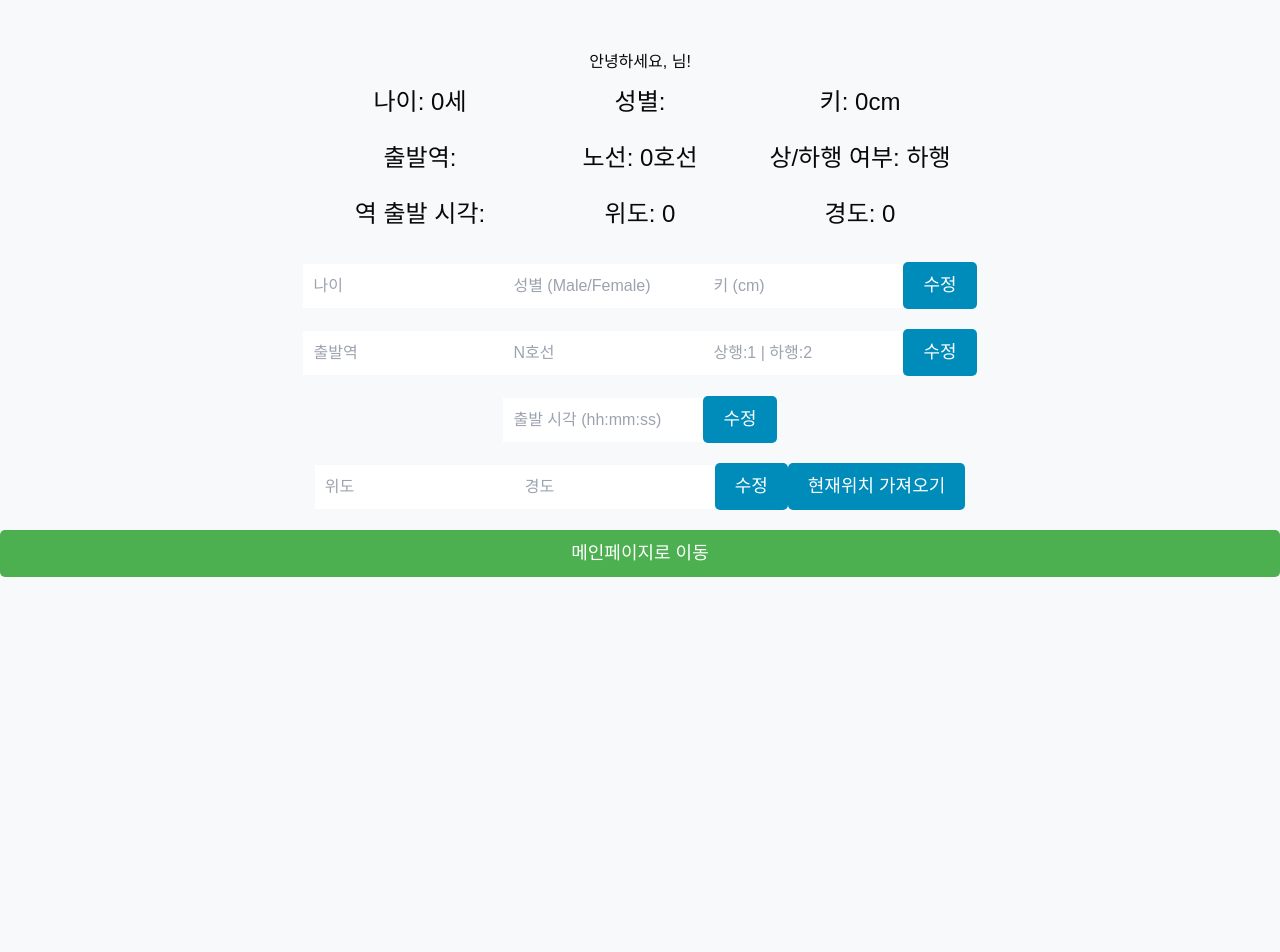
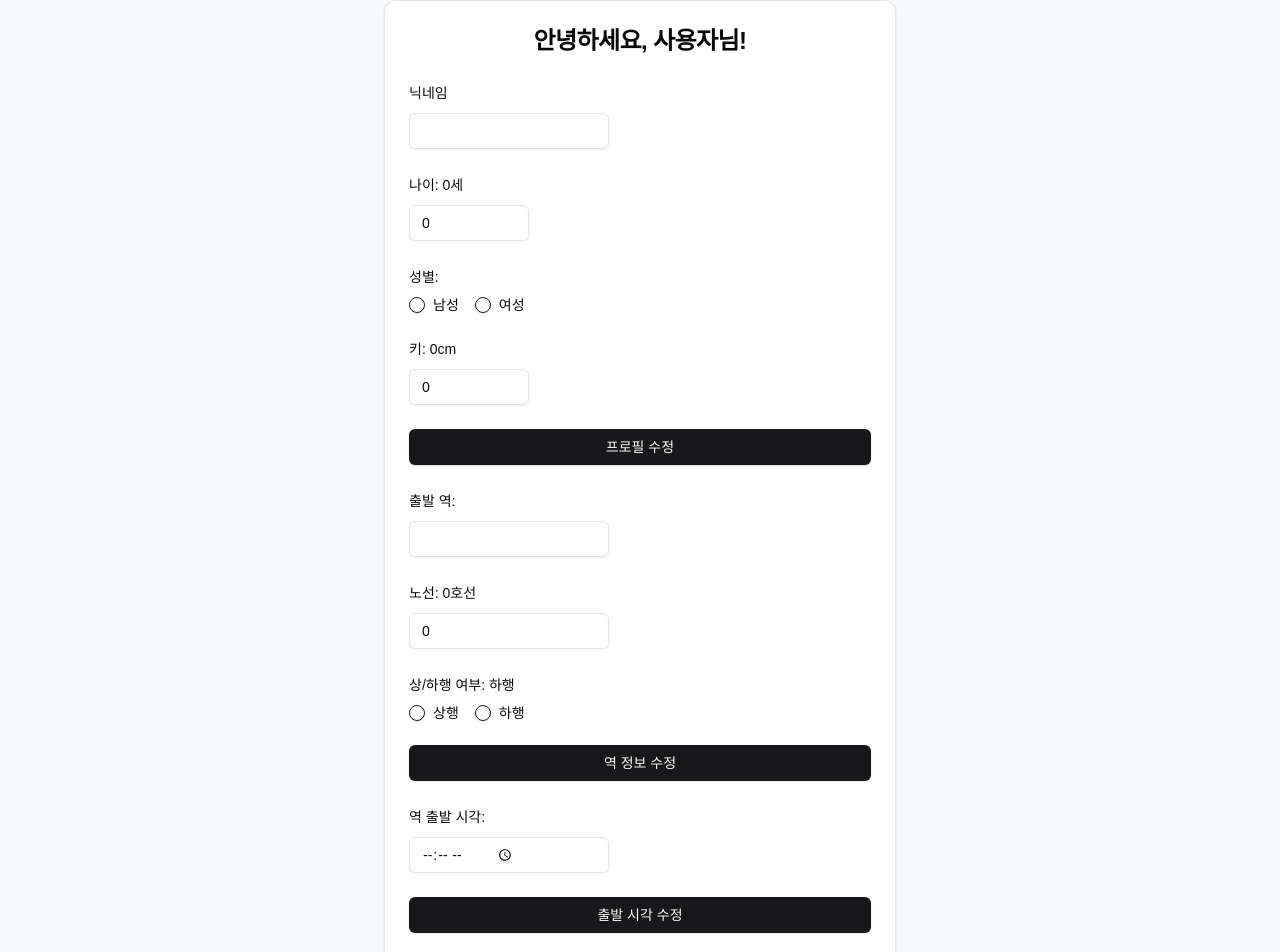
Before and after one commit to Turtle-Hwan/kloud-union-FE, a React (Vite) app: page /mypage in a window 1280 px wide. Shown: the top 952 px of the page. Before the commit the page ends 800 px from the top, so only its background shows below. Built offline with nearby package versions, Linux system fonts and the light colour scheme; no server answers.

Commit message:
feat: mypage 수정

```diff
--- a/package.json
+++ b/package.json
@@ -14,6 +14,7 @@
     "@radix-ui/react-label": "^2.1.0",
     "@radix-ui/react-radio-group": "^1.2.1",
     "@radix-ui/react-select": "^2.1.2",
+    "@radix-ui/react-slot": "^1.1.0",
     "@types/react-router-dom": "^5.3.3",
     "class-variance-authority": "^0.7.1",
     "clsx": "^2.1.1",
--- /dev/null
+++ b/src/components/ui/button.tsx
@@ -0,0 +1,57 @@
+import * as React from "react"
+import { Slot } from "@radix-ui/react-slot"
+import { cva, type VariantProps } from "class-variance-authority"
+
+import { cn } from "@/lib/utils"
+
+const buttonVariants = cva(
+  "inline-flex items-center justify-center gap-2 whitespace-nowrap rounded-md text-sm font-medium transition-colors focus-visible:outline-none focus-visible:ring-1 focus-visible:ring-ring disabled:pointer-events-none disabled:opacity-50 [&_svg]:pointer-events-none [&_svg]:size-4 [&_svg]:shrink-0",
+  {
+    variants: {
+      variant: {
+        default:
+          "bg-primary text-primary-foreground shadow hover:bg-primary/90",
+        destructive:
+          "bg-destructive text-destructive-foreground shadow-sm hover:bg-destructive/90",
+        outline:
+          "border border-input bg-background shadow-sm hover:bg-accent hover:text-accent-foreground",
+        secondary:
+          "bg-secondary text-secondary-foreground shadow-sm hover:bg-secondary/80",
+        ghost: "hover:bg-accent hover:text-accent-foreground",
+        link: "text-primary underline-offset-4 hover:underline",
+      },
+      size: {
+        default: "h-9 px-4 py-2",
+        sm: "h-8 rounded-md px-3 text-xs",
+        lg: "h-10 rounded-md px-8",
+        icon: "h-9 w-9",
+      },
+    },
+    defaultVariants: {
+      variant: "default",
+      size: "default",
+    },
+  }
+)
+
+export interface ButtonProps
+  extends React.ButtonHTMLAttributes<HTMLButtonElement>,
+    VariantProps<typeof buttonVariants> {
+  asChild?: boolean
+}
+
+const Button = React.forwardRef<HTMLButtonElement, ButtonProps>(
+  ({ className, variant, size, asChild = false, ...props }, ref) => {
+    const Comp = asChild ? Slot : "button"
+    return (
+      <Comp
+        className={cn(buttonVariants({ variant, size, className }))}
+        ref={ref}
+        {...props}
+      />
+    )
+  }
+)
+Button.displayName = "Button"
+
+export { Button, buttonVariants }
--- a/src/pages/mypage/Mypage.tsx
+++ b/src/pages/mypage/Mypage.tsx
@@ -1,7 +1,12 @@
 import React, { useState, useEffect } from "react";
 import { Link } from "react-router-dom";
+import { Card, CardContent, CardHeader, CardTitle } from "@/components/ui/card";
+import { Label } from "@/components/ui/label";
+import { Input } from "@/components/ui/input";
+import { RadioGroup, RadioGroupItem } from "@/components/ui/radio-group";
+import { Button } from "@/components/ui/button";
 
-interface User {
+export interface User {
   nickname: string;
   age: number;
   gender: string;
@@ -10,12 +15,16 @@ interface User {
   line: number;
   upDown: string;
   timeToLeave: string;
-  latitude: number;
-  longitude: number;
+  latitude: string;
+  longitude: string;
 }
 
 const Mypage: React.FC = () => {
-  const [user, setUser] = useState<User>({
+  const [user, setUser] = useState<User>(() => {
+    const savedUser = localStorage.getItem("user");
+    return savedUser
+      ? JSON.parse(savedUser)
+      : {
           nickname: "",
           age: 0,
           gender: "",
@@ -26,88 +35,118 @@ const Mypage: React.FC = () => {
           timeToLeave: "",
           latitude: 0,
           longitude: 0,
+        };
   });
 
-  const [inputs, setInputs] = useState({
-    age: "",
-    gender: "",
-    height: "",
-    stationName: "",
-    line: "",
-    upDown: "",
-    timeToLeave: "",
-    latitude: "",
-    longitude: "",
-  });
+  const [inputs, setInputs] = useState({ ...user });
 
   useEffect(() => {
-    // Fetch user data from API
     fetchUserData();
   }, []);
 
+  useEffect(() => {
+    localStorage.setItem("user", JSON.stringify(user));
+  }, [user]);
+
   const fetchUserData = async () => {
-    // Replace with actual API call
+    try {
       const response = await fetch("/api/user");
       const userData = await response.json();
-    setUser(userData);
+      setUser((prevUser) => ({
+        ...prevUser,
+        ...userData,
+      }));
+      setInputs((prevInputs) => ({
+        ...prevInputs,
+        ...userData,
+      }));
+    } catch (error) {
+      console.error("API 연결 실패:", error);
+      // API 연결 실패 시 아무 것도 하지 않음 (기존 데이터 유지)
+    }
   };
 
   const handleInputChange = (e: React.ChangeEvent<HTMLInputElement>) => {
-    setInputs({ ...inputs, [e.target.id]: e.target.value });
+    const { id, value } = e.target;
+    setInputs((prev) => ({ ...prev, [id]: value }));
+    setUser((prev) => ({ ...prev, [id]: value }));
   };
 
+  const handleRadioChange = (value: string, field: string) => {
+    setInputs((prev) => ({ ...prev, [field]: value }));
+    setUser((prev) => ({ ...prev, [field]: value }));
+  };
+
+  // updateProfile, updateStation, updateTimeToLeave, updateCoordinate 함수들도 비슷하게 수정
   const updateProfile = async () => {
     const { age, gender, height } = inputs;
+    try {
       await fetch("/api/user/profile", {
         method: "POST",
         headers: { "Content-Type": "application/json" },
         body: JSON.stringify({ age, gender, height }),
       });
-    fetchUserData();
+      setUser((prev) => ({ ...prev, age, gender, height }));
+    } catch (error) {
+      console.error("프로필 업데이트 실패:", error);
+      // 실패 시에도 로컬 상태는 업데이트
+      setUser((prev) => ({ ...prev, age, gender, height }));
+    }
   };
 
   const updateStation = async () => {
     const { stationName, line, upDown } = inputs;
+    try {
       await fetch("/api/user/station", {
         method: "POST",
         headers: { "Content-Type": "application/json" },
         body: JSON.stringify({ stationName, line, upDown }),
       });
-    fetchUserData();
+      setUser((prev) => ({ ...prev, stationName, line, upDown }));
+    } catch (error) {
+      console.error("역 정보 업데이트 실패:", error);
+    }
   };
 
   const updateTimeToLeave = async () => {
     const { timeToLeave } = inputs;
+    try {
       await fetch("/api/user/timeToLeave", {
         method: "POST",
         headers: { "Content-Type": "application/json" },
         body: JSON.stringify({ timeToLeave }),
       });
-    fetchUserData();
+      setUser((prev) => ({ ...prev, timeToLeave }));
+    } catch (error) {
+      console.error("출발 시각 업데이트 실패:", error);
+    }
   };
 
   const updateCoordinate = async () => {
     const { latitude, longitude } = inputs;
+    try {
       await fetch("/api/user/coordinate", {
         method: "POST",
         headers: { "Content-Type": "application/json" },
         body: JSON.stringify({ latitude, longitude }),
       });
-    fetchUserData();
+      setUser((prev) => ({ ...prev, latitude, longitude }));
+    } catch (error) {
+      console.error("좌표 업데이트 실패:", error);
+    }
   };
 
   const geoLocationCoord = () => {
     if (navigator.geolocation) {
       navigator.geolocation.getCurrentPosition(
         (position) => {
-          setInputs({
-            ...inputs,
-            latitude: position.coords.latitude.toString(),
-            longitude: position.coords.longitude.toString(),
-          });
+          const latitude = position.coords.latitude.toString();
+          const longitude = position.coords.longitude.toString();
+          setInputs((prev) => ({ ...prev, latitude, longitude }));
+          setUser((prev) => ({ ...prev, latitude, longitude }));
         },
         (error) => {
-          console.error("오류 발생: " + error.message);
+          console.error("위치 정보 가져오기 실패:", error.message);
         }
       );
     } else {
@@ -116,127 +155,168 @@ const Mypage: React.FC = () => {
   };
 
   return (
-    <div className="profile">
-      <h1>안녕하세요, {user.nickname}님!</h1>
-      <div className="profile-info">
-        <div className="info-item">나이: {user.age}세</div>
-        <div className="info-item">
-          성별:{" "}
-          {user.gender === "Male" ? "남" : user.gender === "Female" ? "여" : ""}
-        </div>
-        <div className="info-item">키: {user.height}cm</div>
+    <Card className="w-full max-w-lg mx-auto">
+      <CardHeader>
+        <CardTitle className="text-2xl font-bold text-center">
+          안녕하세요, {user.nickname || "사용자"}님!
+        </CardTitle>
+      </CardHeader>
+      <CardContent className="space-y-6">
+        {/* 닉네임 입력 필드 추가 */}
+        <div className="space-y-2">
+          <Label htmlFor="nickname">닉네임</Label>
+          <Input
+            id="nickname"
+            type="text"
+            className="max-w-[200px]"
+            value={inputs.nickname}
+            onChange={handleInputChange}
+          />
         </div>
 
-      <div className="profile-info">
-        <div className="info-item">출발역: {user.stationName}</div>
-        <div className="info-item">노선: {user.line}호선</div>
-        <div className="info-item">
-          상/하행 여부: {user.upDown === "1" ? "상행" : "하행"}
+        <div className="space-y-2">
+          <Label htmlFor="age">나이: {inputs.age}세</Label>
+          <Input
+            id="age"
+            type="number"
+            className="max-w-[120px]"
+            value={inputs.age}
+            onChange={handleInputChange}
+          />
+        </div>
+
+        <div className="space-y-2">
+          <Label>성별: {inputs.gender}</Label>
+          <RadioGroup
+            value={inputs.gender}
+            onValueChange={(value) => handleRadioChange(value, "gender")}
+            className="flex gap-4"
+          >
+            <div className="flex items-center space-x-2">
+              <RadioGroupItem value="Male" id="male" />
+              <Label htmlFor="male">남성</Label>
+            </div>
+            <div className="flex items-center space-x-2">
+              <RadioGroupItem value="Female" id="female" />
+              <Label htmlFor="female">여성</Label>
+            </div>
+          </RadioGroup>
+        </div>
+
+        <div className="space-y-2">
+          <Label htmlFor="height">키: {inputs.height}cm</Label>
+          <Input
+            id="height"
+            type="number"
+            className="max-w-[120px]"
+            value={inputs.height}
+            onChange={handleInputChange}
+          />
+        </div>
+
+        <Button className="w-full" onClick={updateProfile}>
+          프로필 수정
+        </Button>
+
+        <div className="space-y-2">
+          <Label htmlFor="stationName">출발 역: {inputs.stationName}</Label>
+          <Input
+            id="stationName"
+            type="text"
+            className="max-w-[200px]"
+            value={inputs.stationName}
+            onChange={handleInputChange}
+          />
+        </div>
+
+        <div className="space-y-2">
+          <Label htmlFor="line">노선: {inputs.line}호선</Label>
+          <Input
+            id="line"
+            type="number"
+            className="max-w-[200px]"
+            value={inputs.line}
+            onChange={handleInputChange}
+          />
+        </div>
+
+        <div className="space-y-2">
+          <Label>상/하행 여부: {inputs.upDown === "1" ? "상행" : "하행"}</Label>
+          <RadioGroup
+            value={inputs.upDown}
+            onValueChange={(value) => handleRadioChange(value, "upDown")}
+            className="flex gap-4"
+          >
+            <div className="flex items-center space-x-2">
+              <RadioGroupItem value="1" id="up" />
+              <Label htmlFor="up">상행</Label>
+            </div>
+            <div className="flex items-center space-x-2">
+              <RadioGroupItem value="2" id="down" />
+              <Label htmlFor="down">하행</Label>
+            </div>
+          </RadioGroup>
+        </div>
+
+        <Button className="w-full" onClick={updateStation}>
+          역 정보 수정
+        </Button>
+
+        <div className="space-y-2">
+          <Label htmlFor="timeToLeave">
+            역 출발 시각: {inputs.timeToLeave}
+          </Label>
+          <Input
+            id="timeToLeave"
+            type="time"
+            className="max-w-[200px]"
+            value={inputs.timeToLeave}
+            onChange={handleInputChange}
+          />
+        </div>
+
+        <Button className="w-full" onClick={updateTimeToLeave}>
+          출발 시각 수정
+        </Button>
+
+        <div className="space-y-2">
+          <Label>유저 현재 위치</Label>
+          <div>
+            <Label htmlFor="latitude">위도: {inputs.latitude}</Label>
+            <Input
+              id="latitude"
+              type="number"
+              step="0.000001"
+              className="max-w-[200px]"
+              value={inputs.latitude}
+              onChange={handleInputChange}
+            />
+            <Label htmlFor="longitude">경도: {inputs.longitude}</Label>
+            <Input
+              id="longitude"
+              type="number"
+              step="0.000001"
+              className="max-w-[200px]"
+              value={inputs.longitude}
+              onChange={handleInputChange}
+            />
           </div>
         </div>
 
-      <div className="profile-info">
-        <div className="info-item">역 출발 시각: {user.timeToLeave}</div>
-        <div className="info-item">위도: {user.latitude}</div>
-        <div className="info-item">경도: {user.longitude}</div>
-      </div>
+        <Button className="w-full" onClick={geoLocationCoord}>
+          현재위치 가져오기
+        </Button>
+        <Button className="w-full" onClick={updateCoordinate}>
+          좌표 수정
+        </Button>
 
-      <div className="input-group">
-        <input
-          type="number"
-          id="age"
-          placeholder="나이"
-          value={inputs.age}
-          onChange={handleInputChange}
-        />
-        <input
-          type="text"
-          id="gender"
-          placeholder="성별 (Male/Female)"
-          value={inputs.gender}
-          onChange={handleInputChange}
-        />
-        <input
-          type="number"
-          id="height"
-          placeholder="키 (cm)"
-          value={inputs.height}
-          onChange={handleInputChange}
-        />
-        <button className="update-button" onClick={updateProfile}>
-          수정
-        </button>
-      </div>
-
-      <div className="input-group">
-        <input
-          type="text"
-          id="stationName"
-          placeholder="출발역"
-          value={inputs.stationName}
-          onChange={handleInputChange}
-        />
-        <input
-          type="number"
-          id="line"
-          placeholder="N호선"
-          value={inputs.line}
-          onChange={handleInputChange}
-        />
-        <input
-          type="number"
-          id="upDown"
-          placeholder="상행:1 | 하행:2"
-          value={inputs.upDown}
-          onChange={handleInputChange}
-        />
-        <button className="update-button" onClick={updateStation}>
-          수정
-        </button>
-      </div>
-
-      <div className="input-group">
-        <input
-          type="text"
-          id="timeToLeave"
-          placeholder="출발 시각 (hh:mm:ss)"
-          value={inputs.timeToLeave}
-          onChange={handleInputChange}
-        />
-        <button className="update-button" onClick={updateTimeToLeave}>
-          수정
-        </button>
-      </div>
-
-      <div className="input-group">
-        <input
-          type="number"
-          id="latitude"
-          placeholder="위도"
-          step="0.000001"
-          value={inputs.latitude}
-          onChange={handleInputChange}
-        />
-        <input
-          type="number"
-          id="longitude"
-          placeholder="경도"
-          step="0.000001"
-          value={inputs.longitude}
-          onChange={handleInputChange}
-        />
-        <button className="update-button" onClick={updateCoordinate}>
-          수정
-        </button>
-        <button className="update-button" onClick={geoLocationCoord}>
-          현재위치 가져오기
-        </button>
-      </div>
-
-      <Link to="/" className="redirect-button">
+        <Link to="/" className="block text-center">
+          <Button variant="outline" className="w-full">
             메인페이지로 이동
+          </Button>
         </Link>
-    </div>
+      </CardContent>
+    </Card>
   );
 };
 
--- a/src/pages/mypage/Profile.tsx
+++ b/src/pages/mypage/Profile.tsx
@@ -2,15 +2,15 @@ import { Card, CardContent, CardHeader, CardTitle } from "@/components/ui/card";
 import { Label } from "@/components/ui/label";
 import { Input } from "@/components/ui/input";
 import { RadioGroup, RadioGroupItem } from "@/components/ui/radio-group";
-import {
-  Select,
-  SelectContent,
-  SelectItem,
-  SelectTrigger,
-  SelectValue,
-} from "@/components/ui/select";
+import { User } from "./Mypage";
 
-export default function ProfileForm() {
+export default function ProfileForm({
+  user,
+  setUser,
+}: {
+  user: User;
+  setUser: React.Dispatch<React.SetStateAction<User>>;
+}) {
   return (
     <Card className="w-full max-w-lg mx-auto">
       <CardHeader>
@@ -44,22 +44,13 @@ export default function ProfileForm() {
         </div>
 
         <div className="space-y-2">
-          <Label htmlFor="education">출발력</Label>
-          <Select>
-            <SelectTrigger className="w-full max-w-[200px]">
-              <SelectValue placeholder="선택하세요" />
-            </SelectTrigger>
-            <SelectContent>
-              <SelectItem value="high">고졸</SelectItem>
-              <SelectItem value="college">대졸</SelectItem>
-              <SelectItem value="graduate">대학원졸</SelectItem>
-            </SelectContent>
-          </Select>
+          <Label htmlFor="education">출발 역</Label>
+          <Input id="stationName" type="text" className="max-w-[200px]" />
         </div>
 
         <div className="space-y-2">
-          <Label>노선: 호선</Label>
-          <Input type="text" className="max-w-[200px]" />
+          <Label>노선: n호선</Label>
+          <Input type="number" className="max-w-[200px]" />
         </div>
 
         <div className="space-y-2">
@@ -82,7 +73,10 @@ export default function ProfileForm() {
         </div>
 
         <div className="space-y-2">
+          <Label>유저 현재 위치</Label>
           <Label>위도</Label>
+          <Input type="number" step="0.000001" className="max-w-[200px]" />
+          <Label>경도</Label>
           <Input type="number" step="0.000001" className="max-w-[200px]" />
         </div>
       </CardContent>
```
Also changed, not shown: 1 other file (tests, documents, lock files or other folders). Lines whose indentation alone changed are shown as unchanged.
